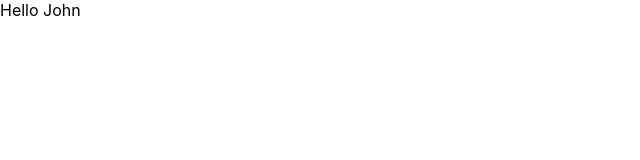
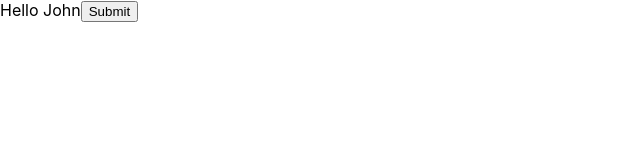
Before and after one commit to egorlagunovich/react-testing, a React (Create React App) app: page / in a window 1280 px wide. Shown: the top 160 px of the page, without its empty margins (0-640 px from the left). Built offline with nearby package versions, Linux system fonts and the light colour scheme.

Commit message:
rtl query getByRole

```diff
--- a/package.json
+++ b/package.json
@@ -20,7 +20,8 @@
     "start": "react-scripts start",
     "build": "react-scripts build",
     "test": "react-scripts test",
-    "eject": "react-scripts eject"
+    "eject": "react-scripts eject",
+    "coverage": "npm test --coverage --watchAll"
   },
   "eslintConfig": {
     "extends": [
--- a/src/Greet.tsx
+++ b/src/Greet.tsx
@@ -5,5 +5,10 @@ type GreetProps = {
 };
 
 export default function Greet({ name = "John" }: GreetProps) {
-  return <div>{`Hello ${name}`}</div>;
+  return (
+    <div>
+      {`Hello ${name}`}
+      <button>Submit</button>
+    </div>
+  );
 }
```
Also changed, not shown: 1 other file (tests, documents, lock files or other folders).
